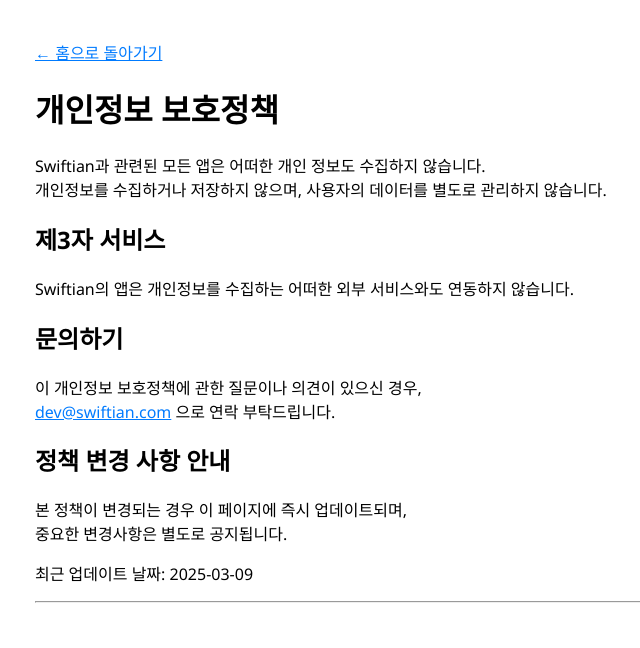
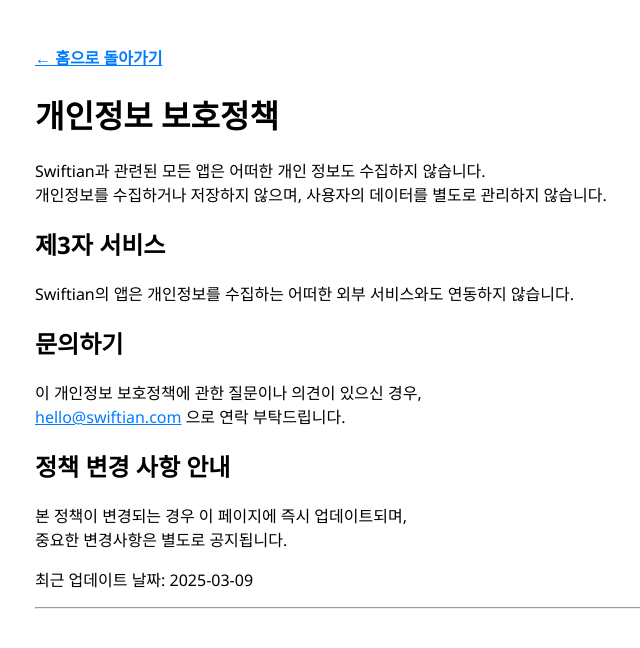
Before and after one commit to ThinkSwift/Swiftian, a Jekyll site: the page built from _languages/ko/privacy/index.md, in a window 1280 px wide. Shown: the top 648 px of the page, without its empty margins (155-795 px from the left). Built offline with Jekyll 4.4.1, drawn with Linux system fonts in a browser that asks for light colours.

Commit message:
Update index.md

```diff
--- a/_languages/ko/privacy/index.md
+++ b/_languages/ko/privacy/index.md
@@ -7,7 +7,7 @@
 lang: ko
 ---
 
-[← 홈으로 돌아가기](/ko/)
+#### [← 홈으로 돌아가기](/ko/)
 
 # 개인정보 보호정책
 
@@ -19,7 +19,7 @@
 
 ## 문의하기
 이 개인정보 보호정책에 관한 질문이나 의견이 있으신 경우,
-[dev@swiftian.com](mailto:contact@swiftian.com) 으로 연락 부탁드립니다.
+[hello@swiftian.com](mailto:hello@swiftian.com) 으로 연락 부탁드립니다.
 
 ## 정책 변경 사항 안내
 본 정책이 변경되는 경우 이 페이지에 즉시 업데이트되며,
```
